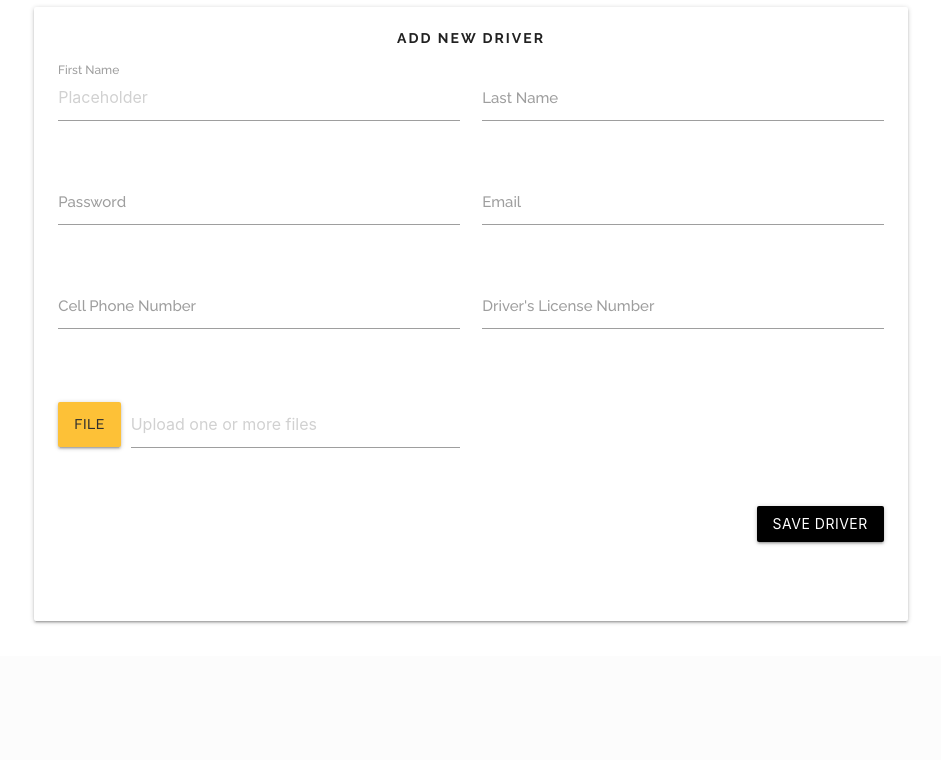
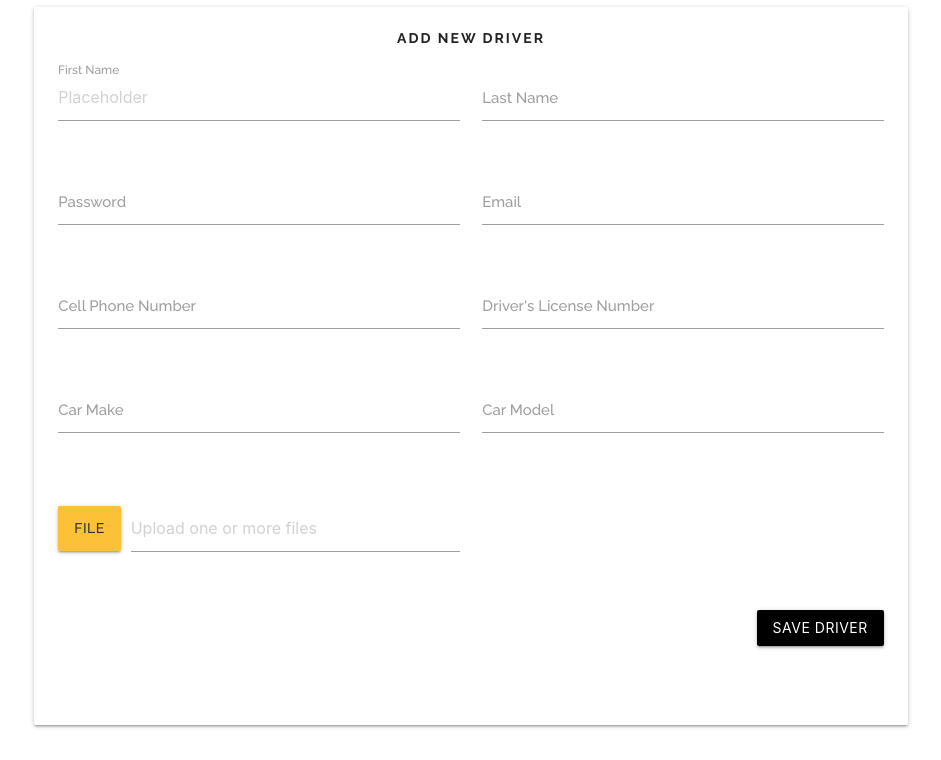
Before and after one commit to johnathaningle/CityYouthMatrix, a Django app: page /dispatcher/driverinfo in a window 1280 px wide. Shown: the part 166-926 px from the top of the page, without its empty margins (169-1110 px from the left). Before the commit the page ends 790 px from the top, so only its background shows below. Run offline with Django 3.2, Linux system fonts and the light colour scheme; some libraries are stand-ins or nearby versions.

Commit message:
Add files via upload
Looks like there is something with gitignore that refuses to pick up these changes

```diff
--- a/cityyouthmatrix/apps/accounts/templates/accounts/dispatcher/base-dispatcher.html
+++ b/cityyouthmatrix/apps/accounts/templates/accounts/dispatcher/base-dispatcher.html
@@ -8,7 +8,7 @@
   <meta charset="utf-8">
   <meta name="viewport" content="width=device-width, initial-scale=1, shrink-to-fit=no">
   <!-- Compiled and minified CSS -->
-  <link rel="stylesheet" href="https://cdnjs.cloudflare.com/ajax/libs/materialize/1.0.0/css/materialize.min.css">
+  <link rel="stylesheet" href="{% static 'accounts/plugins//materialize/css/materialize.min.css'%}">
   <link href="https://unpkg.com/vanilla-datatables@latest/dist/vanilla-dataTables.min.css" rel="stylesheet"
   type="text/css">
   <link rel="stylesheet" href="https://unpkg.com/@fullcalendar/core@4.4.2/main.css">
--- a/cityyouthmatrix/apps/accounts/templates/accounts/dispatcher/driver-info.html
+++ b/cityyouthmatrix/apps/accounts/templates/accounts/dispatcher/driver-info.html
@@ -46,6 +46,17 @@
                                 <label for="driversLicense">Driver's License Number</label>
                             </div>
                         </div>
+                         <div class="row">
+                            <div class="input-field col s6">
+                                <input id="carmake" type="text" class="validate">
+                                <label for="carmake">Car Make</label>
+                            </div>
+
+                            <div class="input-field col s6">
+                                <input id="carModel" type="text" class="validate">
+                                <label for="carModel">Car Model</label>
+                            </div>
+                        </div>
                         <div class="row">
                             <div class="input-field col s6">
                                 <div class="file-field input-field">
--- a/cityyouthmatrix/apps/accounts/templates/accounts/dispatcher/manage-trips.html
+++ b/cityyouthmatrix/apps/accounts/templates/accounts/dispatcher/manage-trips.html
@@ -97,6 +97,7 @@
 
           </div>
           <div class="modal-footer">
+            <a href="#!" class="modal-close waves-effect black white-text btn-flat">Exit Without Canceling</a>
             <a class="waves-effect waves-light btn" href="#!">Save</a>
           </div>
         </form>
--- a/cityyouthmatrix/apps/accounts/templates/accounts/dispatcher/trip-info.html
+++ b/cityyouthmatrix/apps/accounts/templates/accounts/dispatcher/trip-info.html
@@ -238,7 +238,7 @@
 
 {% block scripts %}
 <script>
-// This will invole ajaxing the family members into this form
+
 document.getElementById("returnRequested").addEventListener("change", getReturnInfo);
 function getReturnInfo(){
     if (this.checked = true){
```
Lines whose indentation alone changed are shown as unchanged.
